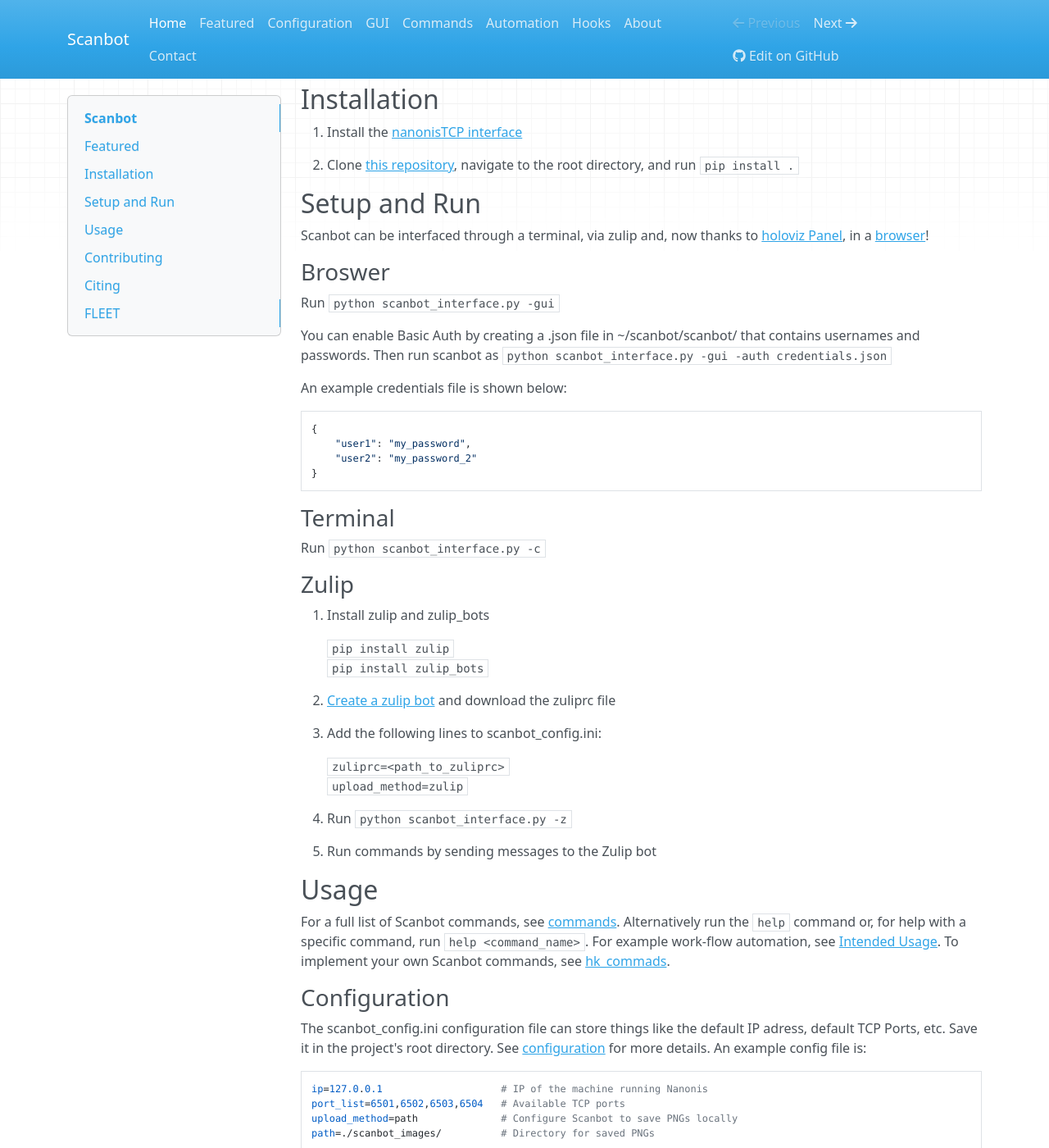
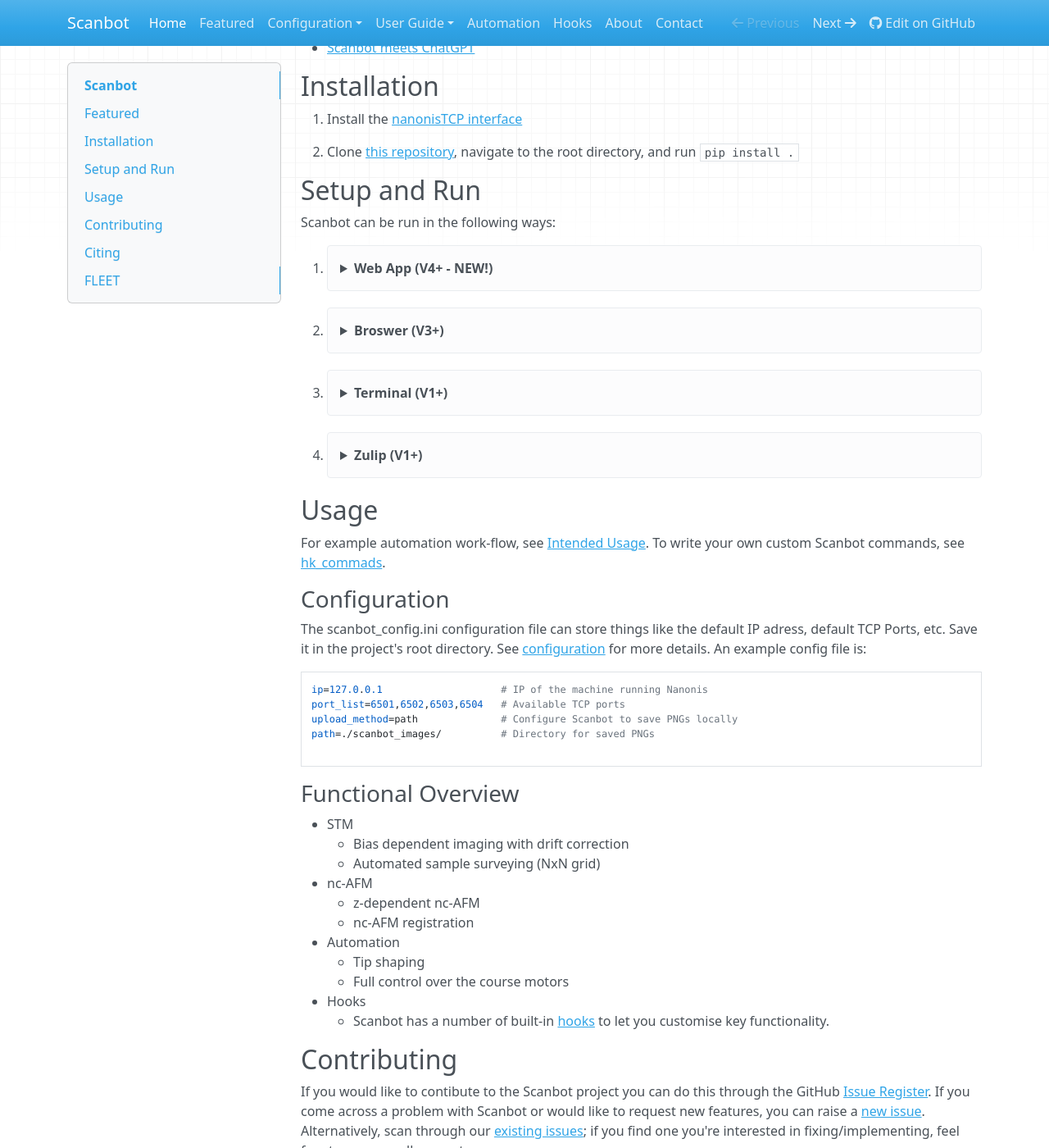
Before and after one commit to New-Horizons-SPM/scanbot, an MkDocs documentation site: the page built from docs/index.md, in a window 1280 px wide and 1400 px high, scrolled down 252 px. Shown: the whole window at 82% size. Built offline with MkDocs 1.6.1, drawn with Linux system fonts in a browser that asks for light colours; nearby versions of some CDN libraries.

Commit message:
Updated documentation for V4 (WIP)

````diff
--- a/docs/gui.md
+++ b/docs/gui.md
@@ -1,4 +1,4 @@
-# Scanbot GUI
+# Scanbot Browser Mode
 
 Thanks to [holoviz Panel](https://panel.holoviz.org/), Scanbot now has a GUI that runs in a browser.
 This is still under active development, so not all of Scanbot's functionality is accessible from the GUI yet.
--- a/docs/index.md
+++ b/docs/index.md
@@ -3,7 +3,8 @@
 Scanbot is a collection of several automated STM and nc-AFM data acquisition commands compatible with Nanonis V5 SPM control software.
 
 ## Featured
-[Scanbot meets ChatGPT](./featured)
+* [React Implementation of Scanbot](./featured/#web-app)<br>
+* [Scanbot meets ChatGPT](./featured/#scanbot-meets-chatgpt)
 
 ## Installation
 1.  Install the [nanonisTCP interface](https://github.com/New-Horizons-SPM/nanonisTCP)
@@ -11,43 +12,67 @@
 2. Clone [this repository](https://github.com/New-Horizons-SPM/scanbot), navigate to the root directory, and run ```pip install .```
 
 ## Setup and Run
-Scanbot can be interfaced through a terminal, via zulip and, now thanks to [holoviz Panel](https://panel.holoviz.org/), in a [browser](./gui)!
+Scanbot can be run in the following ways:
 
-### Broswer
-Run ```python scanbot_interface.py -gui```
+1. <details>
+    <summary>Web App (V4+ - NEW!)</summary>
+    Scanbot hast (mostly) been implemented using [React](https://react.dev/)
 
-You can enable Basic Auth by creating a .json file in ~/scanbot/scanbot/ that contains usernames and passwords. Then run scanbot as ```python scanbot_interface.py -gui -auth credentials.json```
+    1. Install node.js from [here](https://nodejs.org/en) or if you're using anaconda, run conda install conda-forge::nodejs
+    2. Navigate to ```~/scanbot/scanbot``` and ```run npm install```
+    3. Start the server: navigate to ```~/scanbot/server/``` and run ```python server.py```
+    4. Start the web app: navigate to ```~/scanbot/scanbot/``` and run ```npm start```
 
-An example credentials file is shown below:
-```Python
-{
-    "user1": "my_password",
-    "user2": "my_password_2"
-}
-```
+    <br>
 
-### Terminal
-Run ```python scanbot_interface.py -c```
+    <strong>Documentation available [here](./web-app)</strong>
+  </details>
 
-### Zulip
-1. Install zulip and zulip_bots
+2. <details>
+    <summary>Broswer (V3+)</summary>
+    Thanks to [holoviz Panel](https://panel.holoviz.org/), Scanbot runs in a browser from V3 onwards.
+    <br><br>
+    Run ```python scanbot_interface.py -gui```
+    <br><br>
+    <strong>Documentation available [here](./gui)</strong>
+  </details>
 
-    ```pip install zulip```<br>
-    ```pip install zulip_bots```
+3. <details>
+    <summary>Terminal (V1+)</summary>
+    Running Scanbot from a terminal:
+    <br><br>
+    Run ```python scanbot_interface.py -c```
 
-2. [Create a zulip bot](https://zulip.com/help/add-a-bot-or-integration) and download the zuliprc file
+    <br>
+    For a full list of Scanbot commands, see [commands](./commands). Alternatively run the ```help``` command or, for help with a specific command, run ```help <command_name>```.
+  </details>
 
-3. Add the following lines to scanbot_config.ini:
+4. <details>
+    <summary>Zulip (V1+)</summary>
+    Running via zulip is the most flexible implementation of Scanbot. You can send commands and receive data in real time via chat streams.
+    <br><br>
+    1. Install zulip and zulip_bots
 
-    ```zuliprc=<path_to_zuliprc>```<br>
-    ```upload_method=zulip```
+        ```pip install zulip```<br>
+        ```pip install zulip_bots```
 
-4. Run ```python scanbot_interface.py -z```
-5. Run commands by sending messages to the Zulip bot
+    2. [Create a zulip bot](https://zulip.com/help/add-a-bot-or-integration) and download the zuliprc file
+
+    3. Add the following lines to scanbot_config.ini:
+
+        ```zuliprc=<path_to_zuliprc>```<br>
+        ```upload_method=zulip```
+
+    4. Run ```python scanbot_interface.py -z```
+    5. Run [commands](./commands) by sending messages to the Zulip bot
+
+    <br>
+    For a full list of Scanbot commands, see [commands](./commands). Alternatively run the ```help``` command or, for help with a specific command, run ```help <command_name>```.
+  </details>
 
 ## Usage
-For a full list of Scanbot commands, see [commands](./commands). Alternatively run the ```help``` command or, for help with a specific command, run ```help <command_name>```.
-For example work-flow automation, see [Intended Usage](./automation/#intended-usage). To implement your own Scanbot commands, see [hk_commads](./hooks/#hk_commands).
+
+For example automation work-flow, see [Intended Usage](./automation/#intended-usage). To write your own custom Scanbot commands, see [hk_commads](./hooks/#hk_commands).
 
 ### Configuration
 The scanbot_config.ini configuration file can store things like the default IP adress, default TCP Ports, etc. Save it in the project's root directory.
--- a/mkdocs.yml
+++ b/mkdocs.yml
@@ -5,9 +5,15 @@
 nav:
     - Home: 'index.md'
     - Featured: 'featured.md'
-    - Configuration: 'configuration.md'
-    - GUI: 'gui.md'
-    - Commands: 'commands.md'
+    - 'Configuration':
+        - Web App: 'web-app/#configuration'
+        - Browser: 'configuration.md'
+        - Terminal: 'configuration.md'
+        - Zulip: 'configuration.md'
+    - 'User Guide':
+        - Web App: 'web-app.md'
+        - Browser: 'gui.md'
+        - Terminal/Zulip: 'commands.md'
     - Automation: 'automation.md'
     - Hooks: 'hooks.md'
     - About: 'about.md'
````
Also changed, not shown: docs/commands.md (+1 -0 lines), docs/configuration.md (+4 -4 lines), docs/featured.md (+4 -0 lines), docs/web-app.md (added, +2 -0 lines), docs/appim/top-level.png (added), 1 other file.
